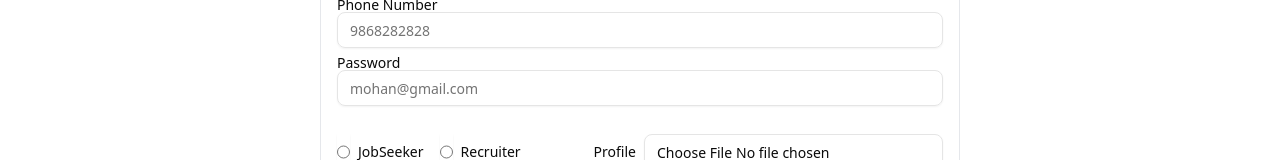
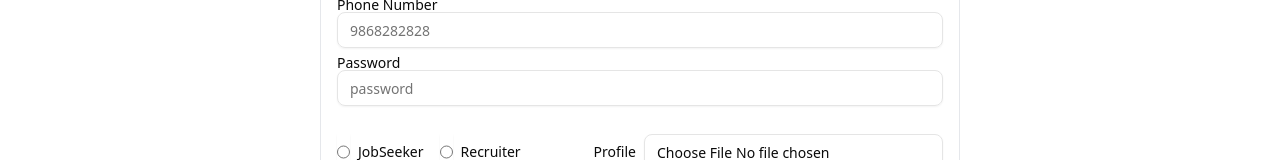
Before and after one commit to MohanGC1/Hire-Nepal, a React (Vite) app in the folder frontend/: page /signup in a window 1280 px wide. Shown: the part 291-451 px from the top of the page. Built offline with nearby package versions, Linux system fonts and the light colour scheme.

Commit message:
password filed updated

```diff
--- a/frontend/src/components/auth/Signup.jsx
+++ b/frontend/src/components/auth/Signup.jsx
@@ -116,7 +116,7 @@ const Signup = () => {
               value={input.password}
               name="password"
               onChange={changeEventHandler}
-              placeholder="mohan@gmail.com"
+              placeholder="password"
             />
           </div>
 
```
